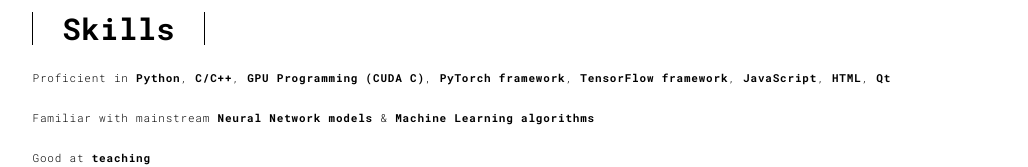
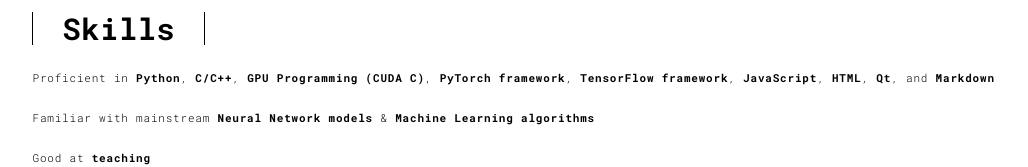
Before and after one commit to XuChentianye/XuChentianye.github.io, a plain HTML site: page about.html in a window 1280 px wide. Shown: the part 3046-3213 px from the top of the page, without its empty margins (120-1148 px from the left). Drawn offline with Linux system fonts and the light colour scheme.

Commit message:
Update about.html

```diff
--- a/about.html
+++ b/about.html
@@ -119,7 +119,7 @@
 
 			  <br/><h2>Skills</h2><br/>
 			  <p>
-				  Proficient in <b>Python</b>, <b>C/C++</b>, <b>GPU Programming (CUDA C)</b>, <b>PyTorch framework</b>, <b>TensorFlow framework</b>, <b>JavaScript</b>, <b>HTML</b>, <b>Qt</b>
+				  Proficient in <b>Python</b>, <b>C/C++</b>, <b>GPU Programming (CUDA C)</b>, <b>PyTorch framework</b>, <b>TensorFlow framework</b>, <b>JavaScript</b>, <b>HTML</b>, <b>Qt</b>, and <b>Markdown</b>
 			  </p>
 			  <p>
 				  Familiar with mainstream <b>Neural Network models</b> & <b>Machine Learning algorithms</b>
```
